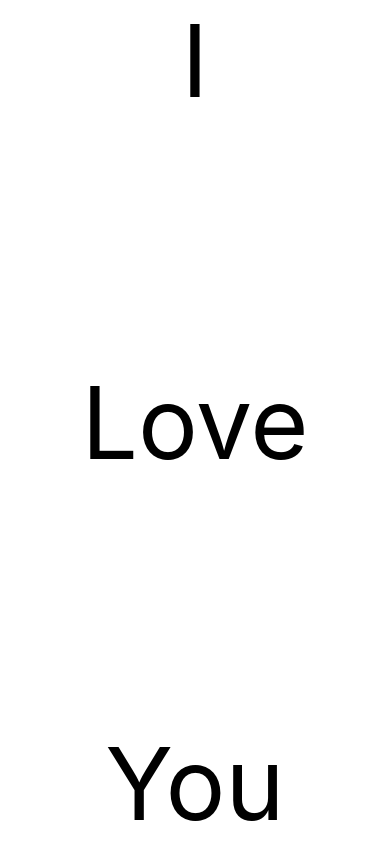
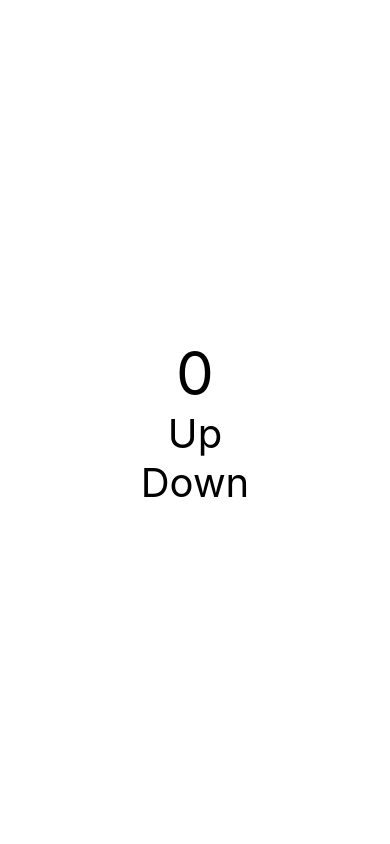
Before and after one commit to bvi1994/ReactNativeFirstExcerise, a React Native app: screen / in a window 390 px wide. Built offline with nearby package versions, Linux system fonts and the light colour scheme.

Commit message:
Completed excerise 2b, counter app

```diff
--- a/App.js
+++ b/App.js
@@ -2,75 +2,49 @@ import React from 'react';
 import { TouchableOpacity, StyleSheet, Text, View } from 'react-native';
 
 export default class App extends React.Component {
+
+  constructor(){
+    super();
+    this.state = {
+      count: 0
+    };
+  }
+
+  up(){
+    this.setState({
+      count: this.state.count + 1
+    })
+  }
+
+  down(){
+    this.setState({
+      count: this.state.count - 1
+    })
+  }
+
   render() {
     return (
-      // <View style={{flex: 1}}>
-      //   <View style={styles.backgroundColorRed}></View>
-      //   <View style={styles.backgroundColorBlue}></View>
-      // </View>
-      // <View style={styles.centeredText}>
-      //   <Text>I am centered!</Text>
-      // </View>
-      // <View style={styles.centeredText2}>
-      //   <Text style={{
-      //     color: 'blue',
-      //     fontSize: 100
-      //   }}>Blue</Text>
-      //   <Text style={{
-      //     color: 'red',
-      //     fontSize: 50
-      //   }}>Red</Text>
-      // </View>
-      <View style={styles.centeredText3}>
-        {/* <TouchableOpacity> */}
-          {/* <Text style={{
-            fontSize: 100
-          }}>I love Matthew</Text>
-        </TouchableOpacity> */}
-        <TouchableOpacity><Text style={{
-          fontSize: 100
-        }}>I</Text></TouchableOpacity>
-        <TouchableOpacity><Text style = {{
-          fontSize: 100
-        }}>Love</Text></TouchableOpacity>
-        <TouchableOpacity><Text style = {{
-          fontSize: 100
-        }}>You</Text></TouchableOpacity>
+      <View style={styles.centeredText}>
+        <Text style={{fontSize: 60}}>{this.state.count}</Text>
+        <TouchableOpacity onPress={this.up.bind(this)}><Text style=
+          {{fontSize: 40}}>
+          Up
+        </Text></TouchableOpacity>
+        <TouchableOpacity onPress={this.down.bind(this)}><Text style={
+          {fontSize: 40}}>
+          Down
+        </Text></TouchableOpacity>
       </View>
     );
   }
 }
 
 const styles = StyleSheet.create({
-  // container: {
-  //   flex: 1,
-  //   backgroundColor: '#fff',
-  //   alignItems: 'center',
-  //   justifyContent: 'center',
-  // },
-  // backgroundColorRed: {
-  //   backgroundColor: 'red',
-  //   flex: 1
-  // },
-  // backgroundColorBlue: {
-  //   backgroundColor: '#1e90ff',
-  //   flex: 2
-  // }
-  // centeredText:{
-  //   flex: 1,
-  //   flexDirection: 'column',
-  //   alignItems: 'center',
-  //   justifyContent: 'center'
-  // }
-  // centeredText2:{
-  //   flex: 1,
-  //   flexDirection: 'column',
-  //   alignItems: 'center',
-  // }
-  centeredText3:{
+  centeredText:{
     flex: 1,
     flexDirection: 'column',
     alignItems: 'center',
-    justifyContent: 'space-between'
+    justifyContent: 'center'
   }
+
 });
```
